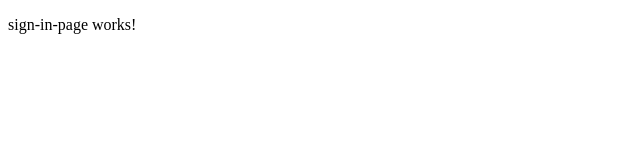
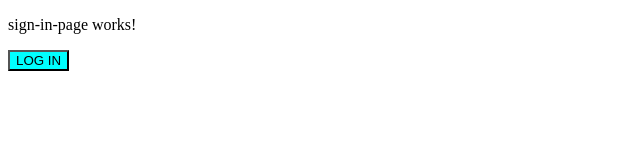
Before and after one commit to Five-Stacks/area, an Angular app in the folder web/: page /sign-in in a window 1280 px wide. Shown: the top 160 px of the page, without its empty margins (0-640 px from the left). Built offline with nearby package versions, Linux system fonts and the light colour scheme.

Commit message:
✨  Implement sign-in and sign-up button components with navigation functionality

```diff
--- a/web/src/app/app.routes.ts
+++ b/web/src/app/app.routes.ts
@@ -17,11 +17,11 @@ export const routes: Routes = [
     { path: 'explorer', component: ExplorerPage },
     { path: 'sign-in', component: SignInPage },
     { path: 'sign-up', component: SignUpPage },
-    { path: '**', component: ErrorPage },
     { path: 'dashboard', component: DashboardPage },
     { path: 'area/details/:id', component: AreaDetailsPage },
     { path: 'area/edition/:id', component: AreaEditionPage },
     { path: 'area/creation', component: AreaCreationPage },
     { path: 'services-manager', component: ServiceManagementPage },
     { path: 'settings', component: SettingsPage },
+    { path: '**', component: ErrorPage },
 ];
--- a/web/src/app/pages/AuthPages/sign-in-page/sign-in-page.html
+++ b/web/src/app/pages/AuthPages/sign-in-page/sign-in-page.html
@@ -1 +1,5 @@
 <p>sign-in-page works!</p>
+<app-area-button-full
+    [label]="'LOG IN'"
+    [onClick]="handleSignIn"
+></app-area-button-full>
--- a/web/src/app/pages/AuthPages/sign-in-page/sign-in-page.ts
+++ b/web/src/app/pages/AuthPages/sign-in-page/sign-in-page.ts
@@ -1,11 +1,17 @@
-import { Component } from '@angular/core';
+import { Component, inject } from '@angular/core';
+import { Router } from '@angular/router';
+import { ButtonFullComponent } from '../../../components/button-component-full/button-component-full';
 
 @Component({
   selector: 'app-sign-in-page',
-  imports: [],
+  imports: [ButtonFullComponent],
   templateUrl: './sign-in-page.html',
   styleUrl: './sign-in-page.css'
 })
 export class SignInPage {
+  private router = inject(Router);
 
+  handleSignIn() {
+    this.router.navigate(['/dashboard']);
+  }
 }
--- a/web/src/app/pages/AuthPages/sign-up-page/sign-up-page.html
+++ b/web/src/app/pages/AuthPages/sign-up-page/sign-up-page.html
@@ -1 +1,5 @@
 <p>sign-up-page works!</p>
+<app-area-button-full
+    [label]="'Sign Up'"
+    [onClick]="handleSignUp"
+></app-area-button-full>
--- a/web/src/app/pages/AuthPages/sign-up-page/sign-up-page.ts
+++ b/web/src/app/pages/AuthPages/sign-up-page/sign-up-page.ts
@@ -1,11 +1,17 @@
-import { Component } from '@angular/core';
+import { Component, inject } from '@angular/core';
+import { Router } from '@angular/router';
+import { ButtonFullComponent } from '../../../components/button-component-full/button-component-full';
 
 @Component({
   selector: 'app-sign-up-page',
-  imports: [],
+  imports: [ButtonFullComponent],
   templateUrl: './sign-up-page.html',
   styleUrl: './sign-up-page.css'
 })
 export class SignUpPage {
+  private router = inject(Router);
 
+  handleSignUp() {
+    this.router.navigate(['/dashboard']);
+  }
 }
```
